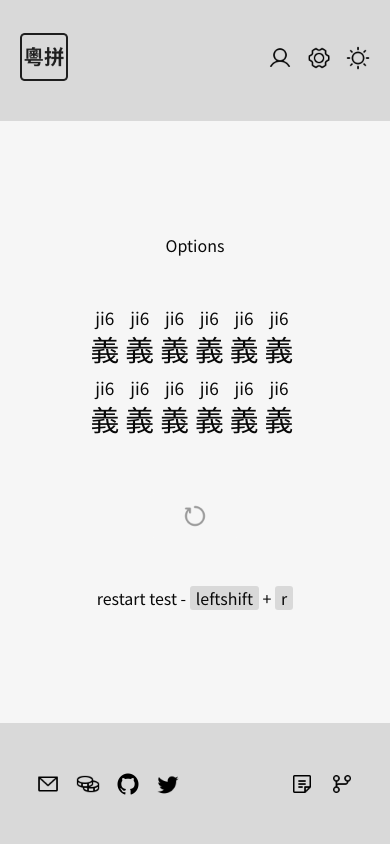
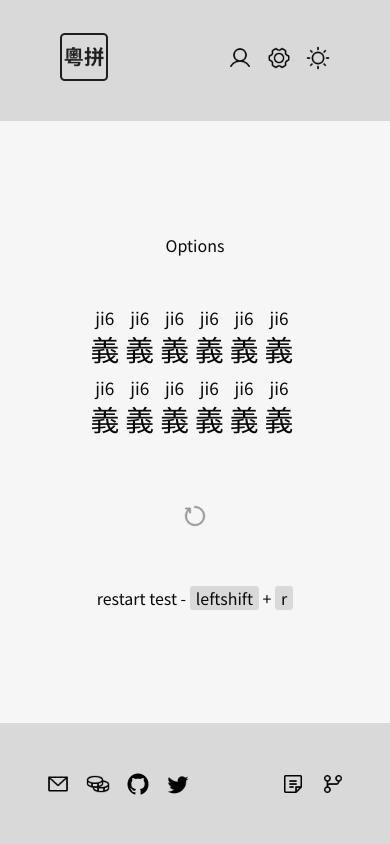
Before and after one commit to kalongn/Typewriter-Jyutping, a plain HTML site: page Pages/App.html in a window 390 px wide. Drawn offline with Linux system fonts and the light colour scheme.

Commit message:
Modified: removed unnesscary gap attributes.

```diff
--- a/Styles/App.css
+++ b/Styles/App.css
@@ -398,13 +398,7 @@ key {
 
 /*Tablet size or smaller laptop */
 @media screen and (max-width: 1200px) {
-    .nav-bar-wrapper {
-        gap: 27rem;
-    }
 
-    .footer-wrapper {
-        gap: 15rem;
-    }
 }
 
 /*Mobile size or smaller display */
@@ -413,14 +407,6 @@ key {
         display: none;
     }
 
-    .nav-bar-wrapper {
-        gap: 10rem;
-    }
-
-    .footer-wrapper {
-        gap: 2.4rem;
-    }
-
     .footer-icon-text {
         display: none;
     }
```
